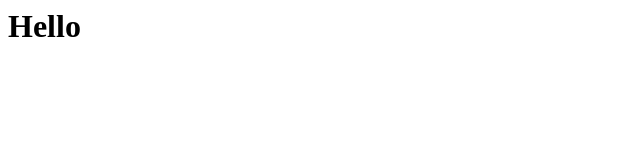
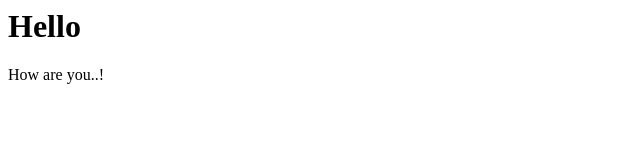
Before and after one commit to yashu9088/web, a plain HTML site: page index.html in a window 1280 px wide. Shown: the full height of the page, 0-640 px from the left. Drawn offline with Linux system fonts and the light colour scheme.

Commit message:
branch1 index

```diff
--- a/index.html
+++ b/index.html
@@ -1,6 +1,7 @@
 <html>
 
 <h1>Hello</h1>
+<p> How are you..!</p>
 
 
 </html>
```
